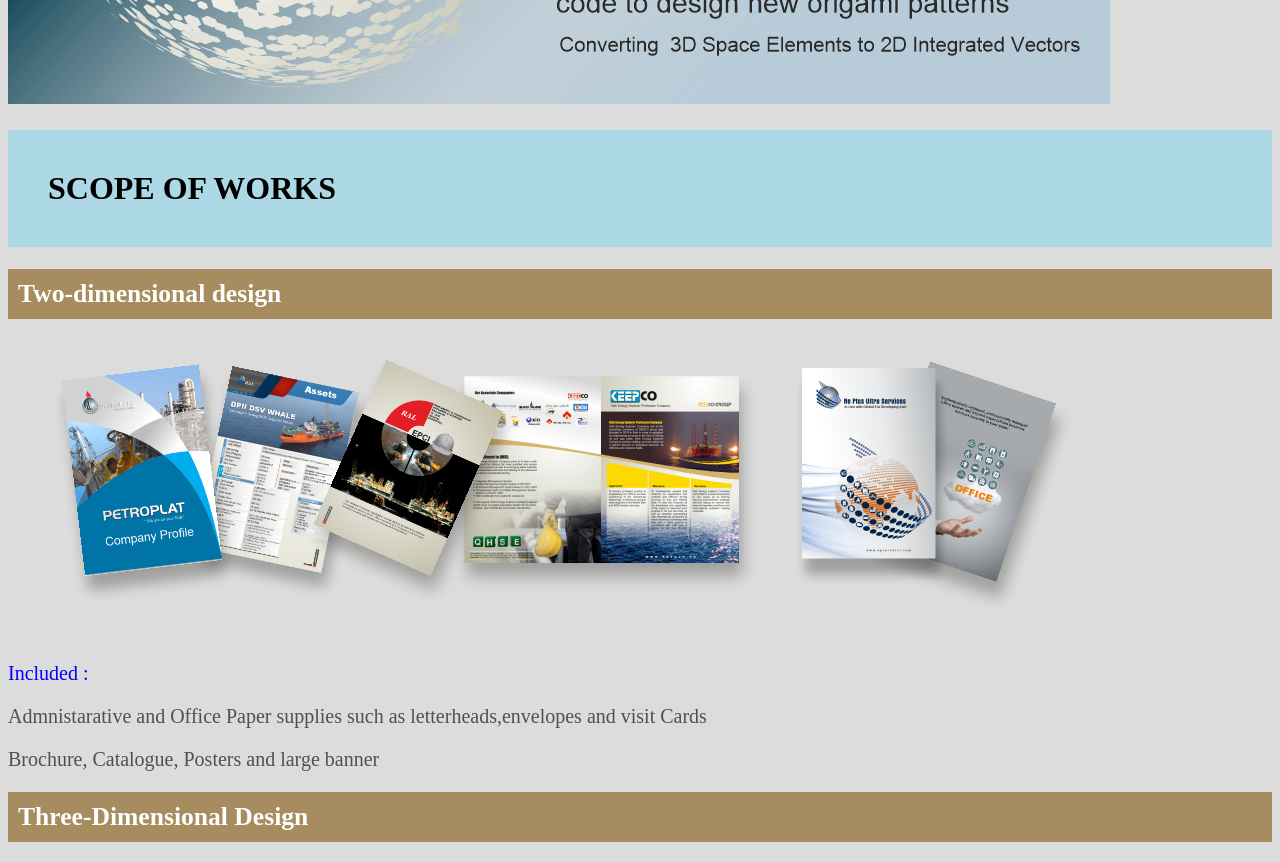
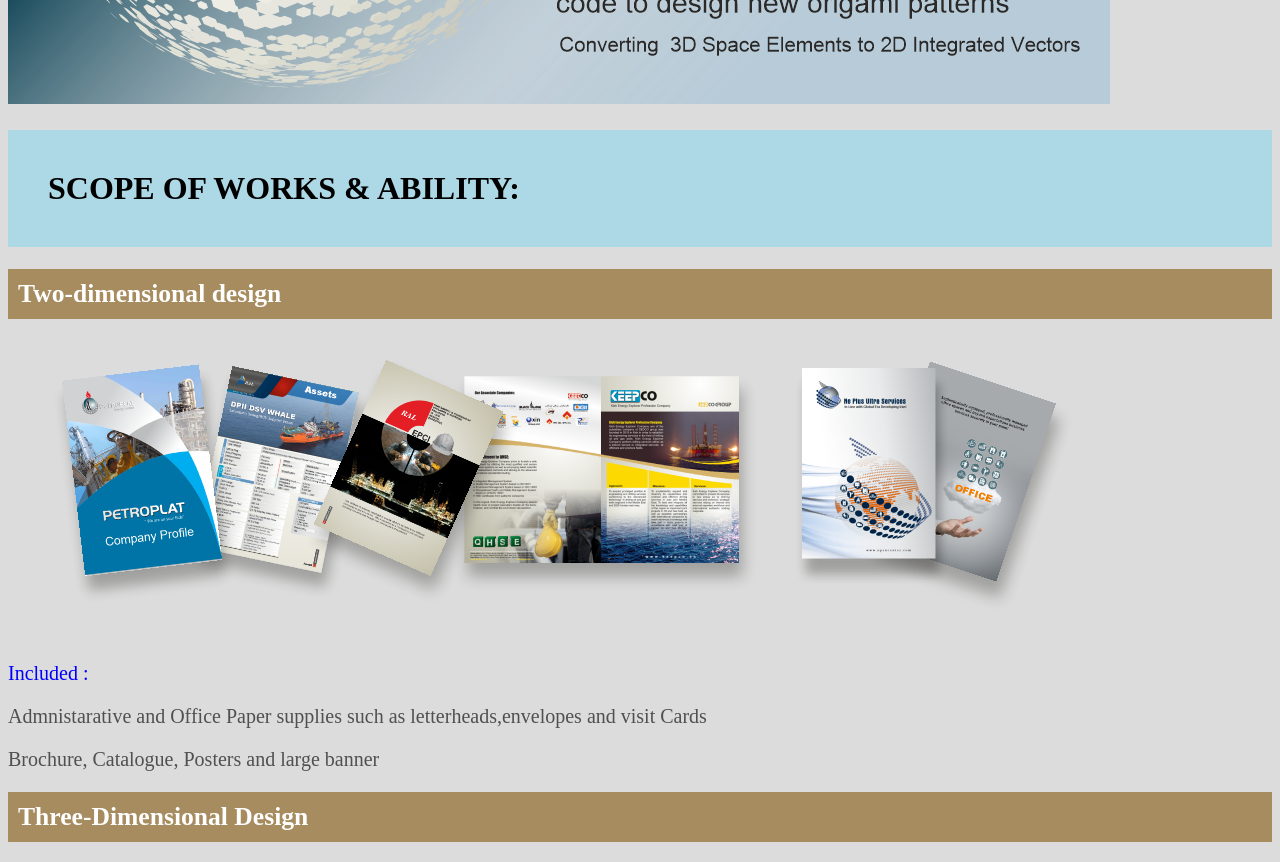
Before and after one commit to artustrilwork/artx.github.io, a plain HTML site: page artx.html in a window 1280 px wide. Shown: the part 960-1822 px from the top of the page. Drawn offline with Linux system fonts and the light colour scheme.

Commit message:
Update artx.html

```diff
--- a/artx.html
+++ b/artx.html
@@ -42,7 +42,7 @@ a.button {
 <p><img src="images/P_1103x240.png" width: 1103;height: 240px; padding: 20px 20px 20px ;">
 <p><img src="images/P_1102x779.png" width: 1102;height: 779px;padding: 20px;200px 200px;page-break-after: right">
 
-<h1 id="myHeader" > SCOPE OF WORKS </h1>
+<h1 id="myHeader" > SCOPE OF WORKS & ABILITY: </h1>
 <h2 class="sco">Two-dimensional design</h2>
 <p><img src="images/P_1102x297.png" ;width: 1102;height: 297px;">
 <p style="color:blue;">Included :</p>
```
